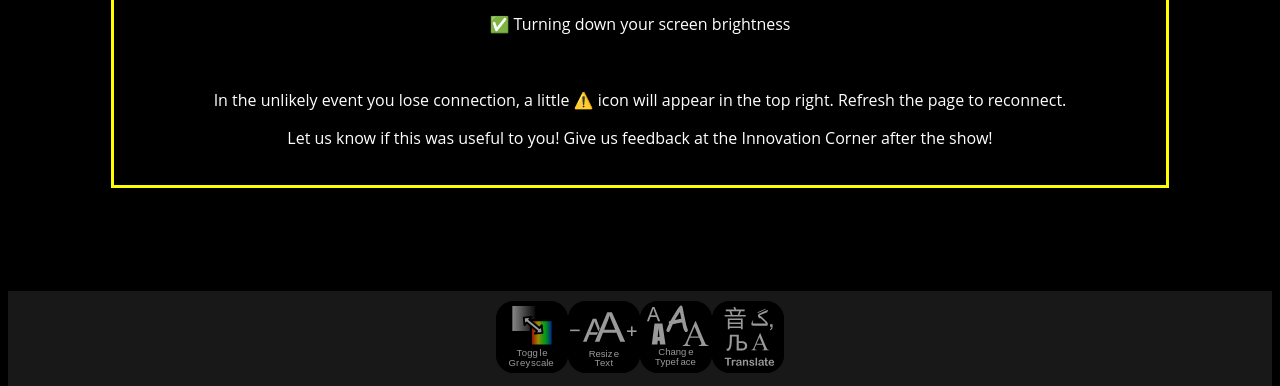
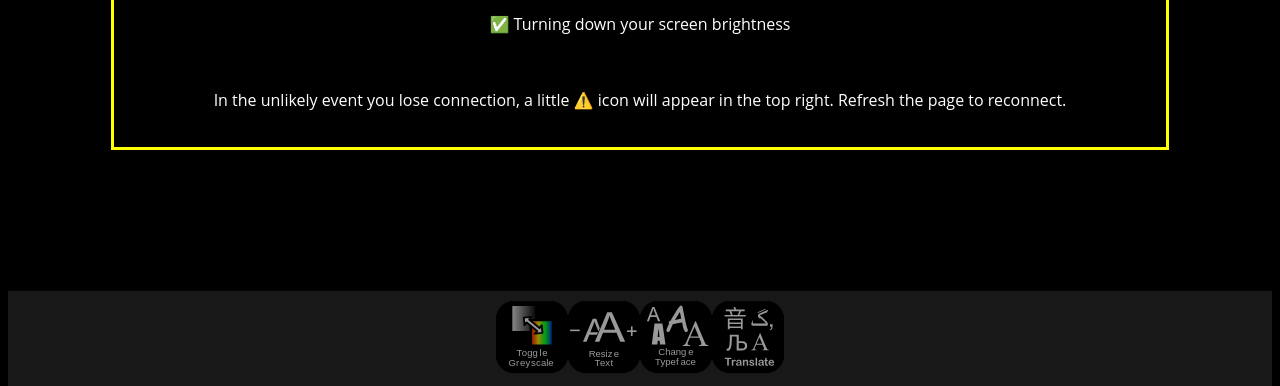
Before and after one commit to therealjimjelly/capstr-web-server, a website: page public/index.html in a window 1280 px wide. Shown: the part 422-808 px from the top of the page. Drawn offline with Linux system fonts and the light colour scheme; no server answers.

Commit message:
text edit

```diff
--- a/public/index.html
+++ b/public/index.html
@@ -66,7 +66,6 @@
         <p>✅ Turning down your screen brightness</p>
         <br>
         <p>In the unlikely event you lose connection, a little ⚠️ icon will appear in the top right. Refresh the page to reconnect.</p>
-        <p>Let us know if this was useful to you! Give us feedback at the Innovation Corner after the show!</p>
         </div>
     </div>
 </div>
```
